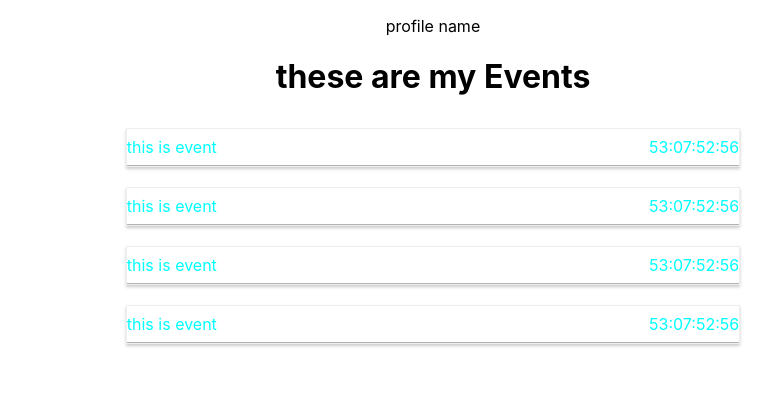
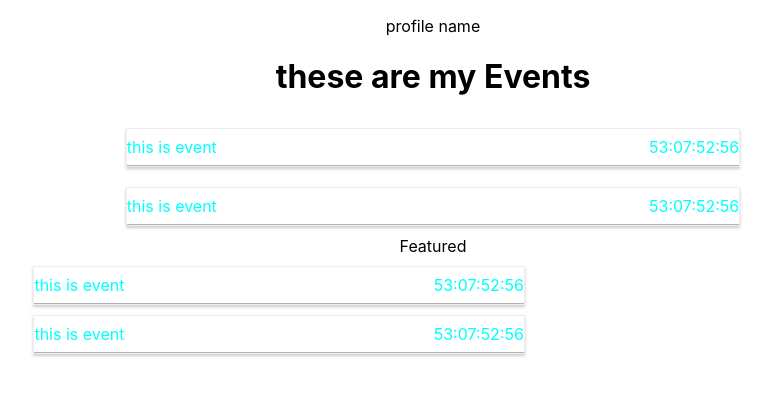
Before and after one commit to omoelyon/event-management-react, a React (Create React App) app: page / in a window 1280 px wide. Shown: the top 396 px of the page, without its empty margins (207-979 px from the left). Built offline with nearby package versions, Linux system fonts and the light colour scheme.

Commit message:
restructured event

```diff
--- a/package.json
+++ b/package.json
@@ -6,7 +6,9 @@
     "@testing-library/jest-dom": "^4.2.4",
     "@testing-library/react": "^9.5.0",
     "@testing-library/user-event": "^7.2.1",
+    "bootstrap": "^4.5.2",
     "react": "^16.13.1",
+    "react-bootstrap": "^1.3.0",
     "react-countdown": "^2.2.1",
     "react-dom": "^16.13.1",
     "react-router": "^4.2.0",
--- a/src/EventComponents/Events/Events.js
+++ b/src/EventComponents/Events/Events.js
@@ -2,17 +2,28 @@ import React from "react";
 
 import Event from "../Event/Event";
 import styles from "./Events.module.css";
+import { Card, ListGroup } from "react-bootstrap";
 
 const Events = (props) => {
   return (
     <div>
       <h1>these are my Events</h1>
       <div className={styles.Events}>
-
         <Event />
         <Event />
-        <Event />
-        <Event />
+
+        <Card style={{ width: "80%", alignItems: "center" }}>
+          <Card.Header>Featured</Card.Header>
+          <ListGroup variant="flush">
+            {/* <ListGroup.Item>Cras justo odio</ListGroup.Item> */}
+            <ListGroup.Item>
+              <Event />
+            </ListGroup.Item>
+            <ListGroup.Item>
+              <Event />
+            </ListGroup.Item>
+          </ListGroup>
+        </Card>
       </div>
     </div>
   );
```
Also changed, not shown: 1 other file (tests, documents, lock files or other folders).
